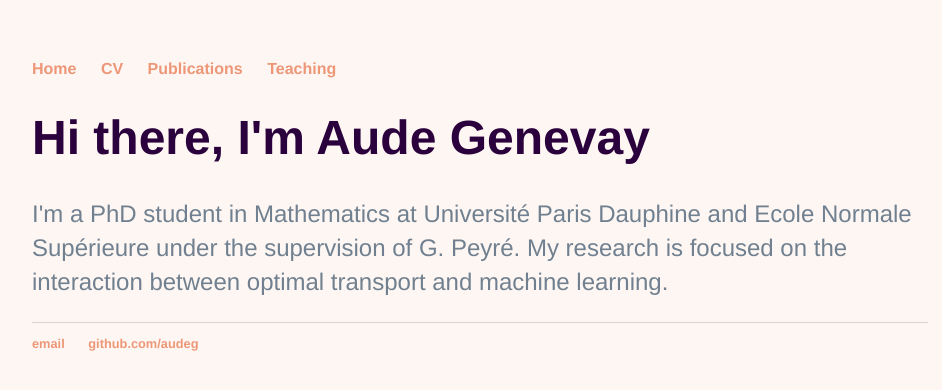
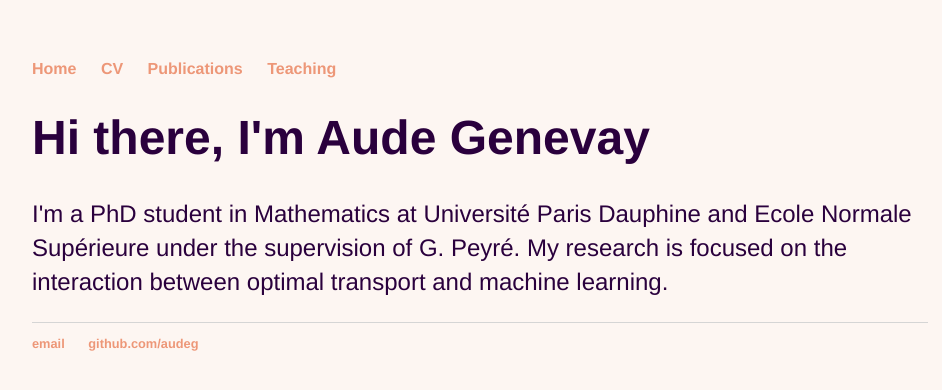
Before and after one commit to audeg/audeg.github.io, a Jekyll site: the page built from index.html, in a window 1280 px wide. Shown: the top 390 px of the page, without its empty margins (160-1102 px from the left). Built offline with Jekyll 4.4.1, drawn with Linux system fonts in a browser that asks for light colours.

Commit message:
Update main.css

```diff
--- a/css/main.css
+++ b/css/main.css
@@ -35,7 +35,7 @@ p {
     font-family:'Helvetica', 'Arial', 'Sans-Serif';
     font-size: 1.5em;
     line-height: 1.4em;
-    color: #708090;
+    color: #2a003d;
 }
 footer {
     border-top: 1px solid #d5d5d5;
```
